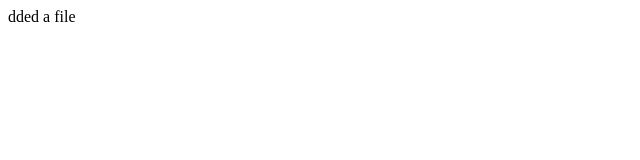
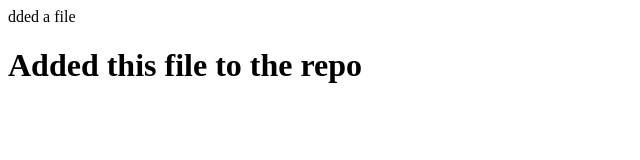
Before and after one commit to inteligeninfosys/ecollect-app, a plain HTML site: page index.html in a window 1280 px wide. Shown: the whole page, without its empty margins (0-640 px from the left). Drawn offline with Linux system fonts and the light colour scheme.

Commit message:
modified this file

```diff
--- a/index.html
+++ b/index.html
@@ -1 +1,2 @@
 dded a file
+<h1>Added this file to the repo</h1>
```
